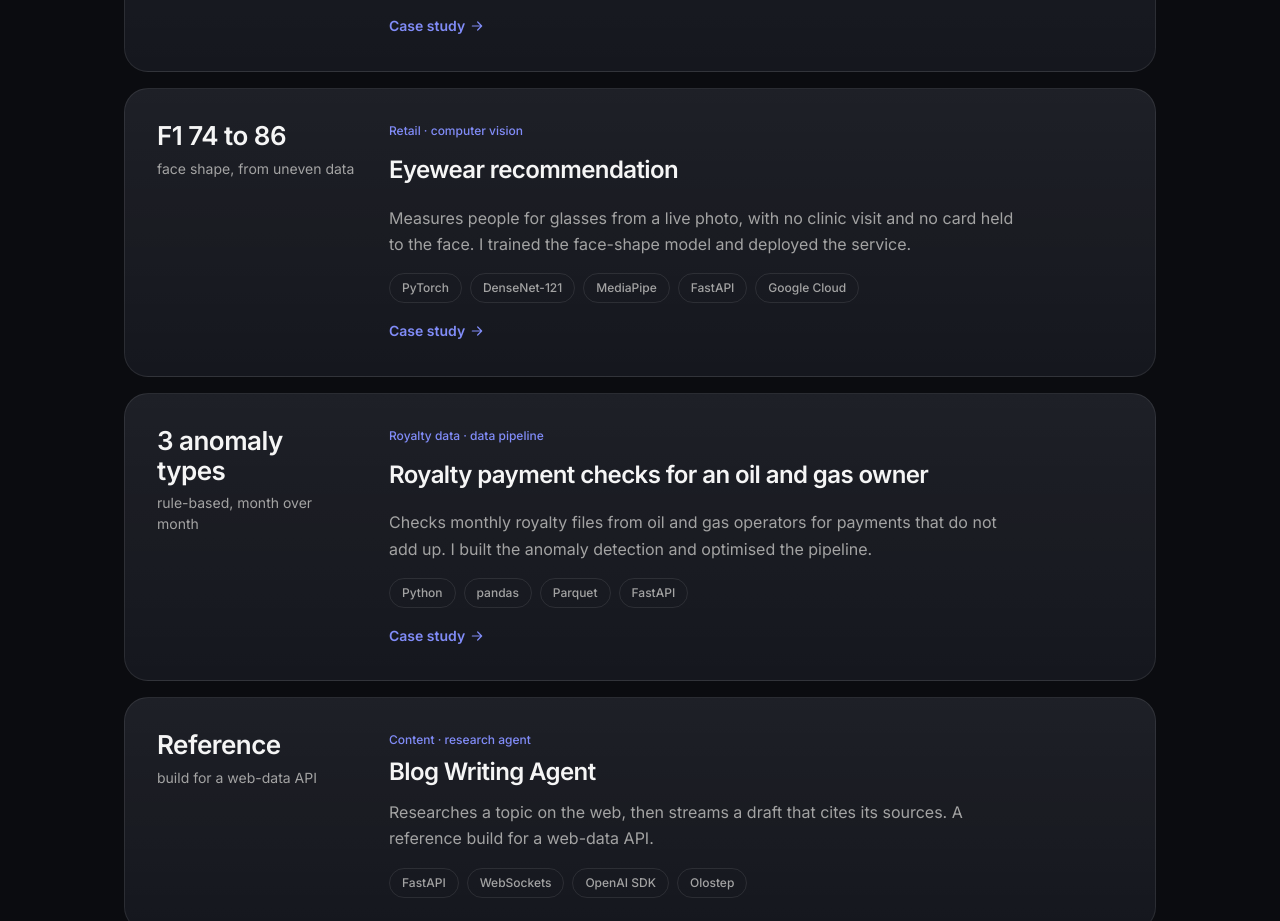
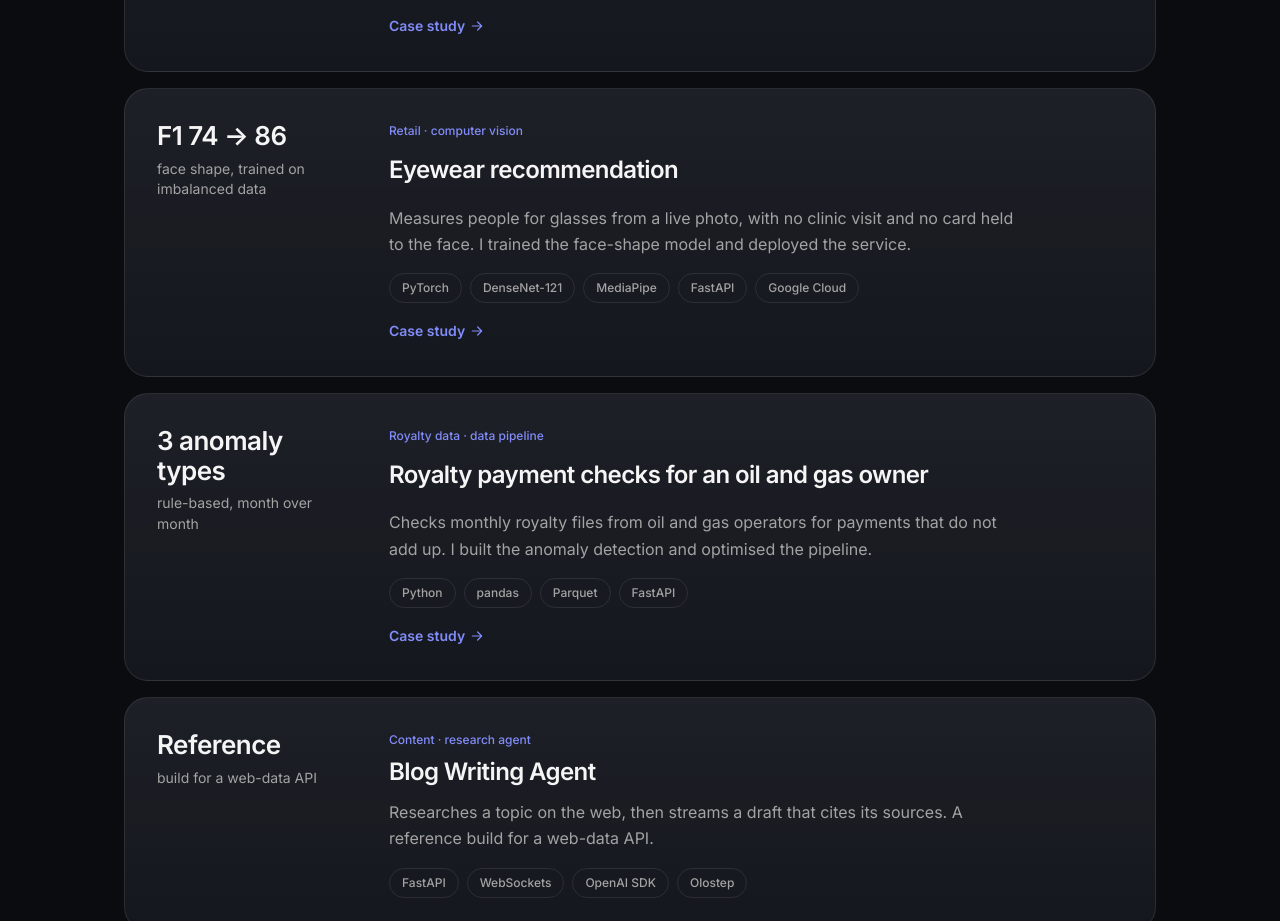
Before and after one commit to Mubashir-Iqbal1221/ai_portfolio, a website built with Vite: page index.html in a window 1280 px wide. Shown: the part 2020-2941 px from the top of the page. Built offline with nearby package versions, Linux system fonts and the light colour scheme; a web font is replaced by a local one.

Commit message:
Updated: eyewear card badge (F1 74 → 86, trained on imbalanced data)
Co-Authored-By: Claude Sonnet 5.5 <noreply@anthropic.com>

```diff
--- a/index.html
+++ b/index.html
@@ -90,7 +90,7 @@
       </article>
       <!-- PROJECT 04: copy this block to add a project; set is-link and the stretch link only when a case page exists -->
       <article class="card project rv is-link">
-        <div class="badge"><b>F1 74 to 86</b><span>face shape, from uneven data</span></div>
+        <div class="badge"><b>F1 74 → 86</b><span>face shape, trained on imbalanced data</span></div>
         <div>
           <p class="p-meta">Retail · computer vision</p>
           <h3><a class="stretch" href="case/eyewear.html">Eyewear recommendation</a></h3>
```
